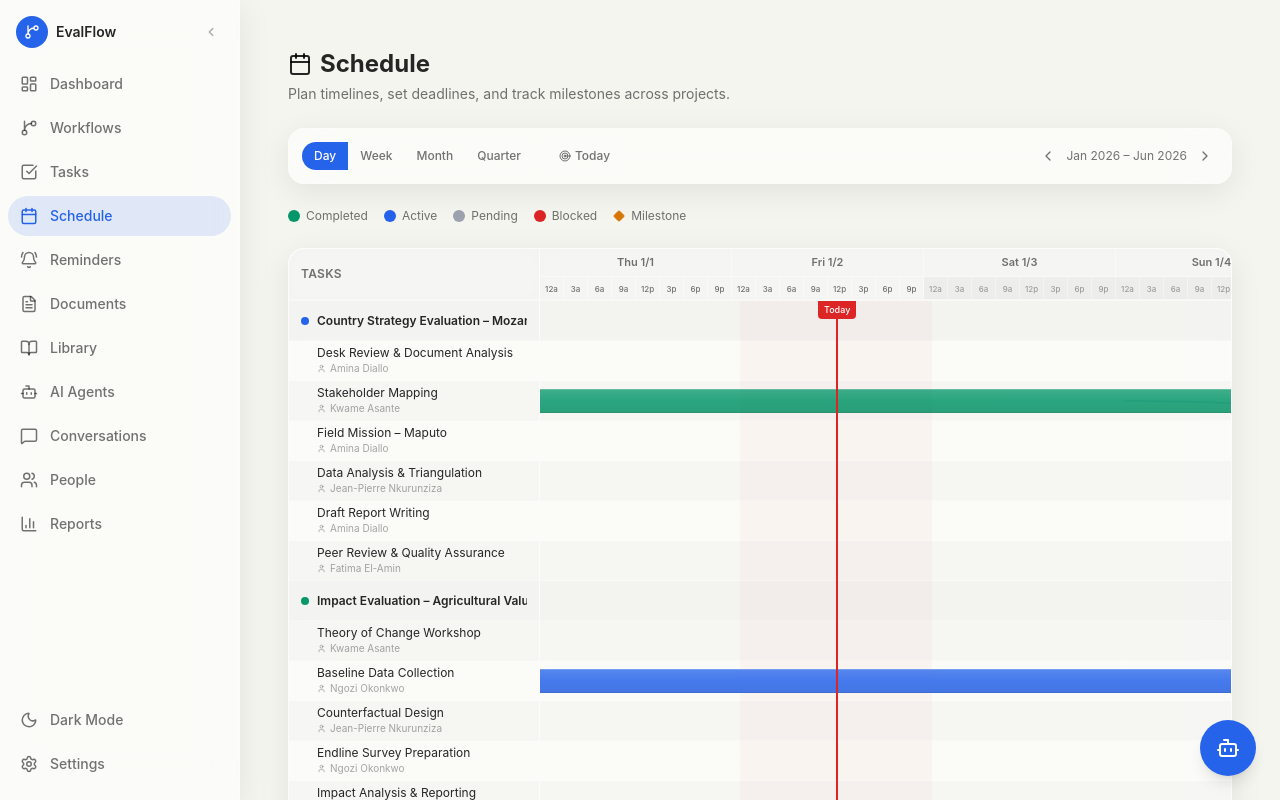
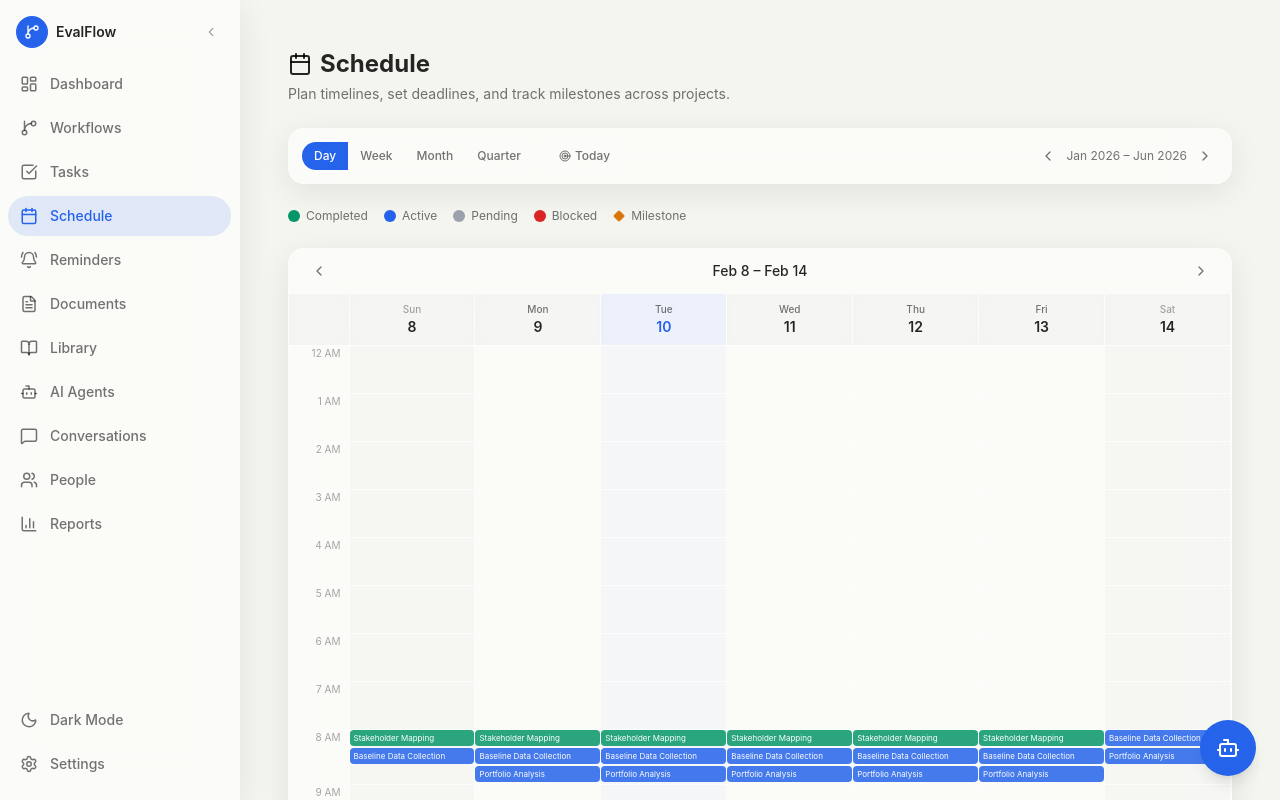
Before and after one commit to Cedric-Joel-YantioII/MySwimlaneBPM, a Next.js app: page /scheduling in a window 1280 px wide. Both pictures are taken after a click on the button "Day". Shown: the top 800 px of the page. Built offline with nearby package versions, Linux system fonts and the light colour scheme.

Commit message:
Day view: hours on left, days as columns (Sun-Sat), 3-letter abbreviations

```diff
--- a/src/app/scheduling/page.tsx
+++ b/src/app/scheduling/page.tsx
@@ -120,6 +120,13 @@ export default function SchedulingPage() {
   const timelineRef = useRef<HTMLDivElement>(null);
   const headerRef = useRef<HTMLDivElement>(null);
 
+  // For Day view: which week are we looking at (Sunday start)
+  const [calWeekStart, setCalWeekStart] = useState<Date>(() => {
+    const now = new Date();
+    const day = now.getDay();
+    return addDays(now, -day); // Go back to Sunday
+  });
+
   // Timeline range: Jan 1 2026 – Jun 30 2026
   const rangeStart = useMemo(() => toDate("2026-01-01"), []);
   const rangeEnd = useMemo(() => toDate("2026-06-30"), []);
@@ -144,20 +151,11 @@ export default function SchedulingPage() {
   }, []);
 
   const DAY_NAMES = ["Sun", "Mon", "Tue", "Wed", "Thu", "Fri", "Sat"];
-  const DAY_LETTERS = ["S", "M", "T", "W", "T", "F", "S"];
-  const HOUR_LABELS = ["12a", "1a", "2a", "3a", "4a", "5a", "6a", "7a", "8a", "9a", "10a", "11a", "12p", "1p", "2p", "3p", "4p", "5p", "6p", "7p", "8p", "9p", "10p", "11p"];
-
   // Generate header columns (top row)
   const headerCols = useMemo(() => {
     const cols: { label: string; left: number; width: number }[] = [];
     if (viewMode === "day") {
-      // Top row: each day with name
-      for (let i = 0; i <= totalDays; i++) {
-        const d = addDays(rangeStart, i);
-        const name = DAY_NAMES[d.getDay()];
-        const label = `${name} ${d.getMonth() + 1}/${d.getDate()}`;
-        cols.push({ label, left: i * dayWidth, width: dayWidth });
-      }
+      // Day view uses separate calendar layout
     } else if (viewMode === "week" || viewMode === "month") {
       // Top row: months
       let d = new Date(rangeStart);
@@ -187,43 +185,27 @@ export default function SchedulingPage() {
   const subHeaderCols = useMemo(() => {
     const cols: { label: string; left: number; width: number; isWeekend?: boolean }[] = [];
     if (viewMode === "day") {
-      // Sub-row: hourly markers within each day
-      for (let i = 0; i <= totalDays; i++) {
-        const d = addDays(rangeStart, i);
-        const isWkend = d.getDay() === 0 || d.getDay() === 6;
-        const hourWidth = dayWidth / 8; // show every 3 hours (8 slots per day)
-        for (let h = 0; h < 8; h++) {
-          const hour = h * 3;
-          cols.push({
-            label: HOUR_LABELS[hour],
-            left: i * dayWidth + h * hourWidth,
-            width: hourWidth,
-            isWeekend: isWkend,
-          });
-        }
-      }
+      // Day view uses separate calendar layout, no sub-headers needed
     } else if (viewMode === "week") {
-      // Show each day with day name + date number
       for (let i = 0; i <= totalDays; i++) {
         const d = addDays(rangeStart, i);
         const dayOfWeek = d.getDay();
         const dayNum = d.getDate();
         cols.push({
-          label: `${DAY_LETTERS[dayOfWeek]} ${dayNum}`,
+          label: `${DAY_NAMES[dayOfWeek]} ${dayNum}`,
           left: i * dayWidth,
           width: dayWidth,
           isWeekend: dayOfWeek === 0 || dayOfWeek === 6,
         });
       }
     } else if (viewMode === "month") {
-      // Show day letter + number on Mondays and 1st
       for (let i = 0; i <= totalDays; i++) {
         const d = addDays(rangeStart, i);
         const dayNum = d.getDate();
         const dayOfWeek = d.getDay();
         const showLabel = dayNum === 1 || dayOfWeek === 1;
         cols.push({
-          label: showLabel ? `${DAY_LETTERS[dayOfWeek]} ${dayNum}` : "",
+          label: showLabel ? `${DAY_NAMES[dayOfWeek]} ${dayNum}` : "",
           left: i * dayWidth,
           width: dayWidth,
           isWeekend: dayOfWeek === 0 || dayOfWeek === 6,
@@ -355,8 +337,127 @@ export default function SchedulingPage() {
         </span>
       </div>
 
+      {/* Day View: Weekly Calendar with hours on left, days as columns */}
+      {viewMode === "day" && (() => {
+        const HOURS = Array.from({ length: 24 }, (_, i) => {
+          if (i === 0) return "12 AM";
+          if (i < 12) return `${i} AM`;
+          if (i === 12) return "12 PM";
+          return `${i - 12} PM`;
+        });
+        const weekDays = Array.from({ length: 7 }, (_, i) => addDays(calWeekStart, i));
+        const allTasks = projects.flatMap(p => p.tasks.map(t => ({ ...t, projectColor: p.color })));
+        const todayStr = new Date().toISOString().slice(0, 10);
+
+        return (
+          <div className="glass rounded-xl overflow-hidden">
+            {/* Week navigation */}
+            <div className="flex items-center justify-between px-4 py-2 border-b border-[var(--glass-border)]">
+              <button
+                onClick={() => setCalWeekStart(addDays(calWeekStart, -7))}
+                className="p-1.5 rounded-lg hover:bg-[var(--surface-sunken)] text-[var(--text-secondary)]"
+              >
+                <ChevronLeft size={16} />
+              </button>
+              <span className="text-sm font-medium text-[var(--text-primary)]">
+                {formatDate(calWeekStart)} – {formatDate(addDays(calWeekStart, 6))}
+              </span>
+              <button
+                onClick={() => setCalWeekStart(addDays(calWeekStart, 7))}
+                className="p-1.5 rounded-lg hover:bg-[var(--surface-sunken)] text-[var(--text-secondary)]"
+              >
+                <ChevronRight size={16} />
+              </button>
+            </div>
+
+            <div className="overflow-auto" style={{ maxHeight: 600 }}>
+              <table className="w-full border-collapse" style={{ tableLayout: "fixed" }}>
+                <thead>
+                  <tr>
+                    <th
+                      className="sticky top-0 z-10 text-[10px] font-medium text-[var(--text-tertiary)] border-b border-r border-[var(--glass-border)]"
+                      style={{ width: 60, backgroundColor: "var(--surface-raised, var(--surface-sunken))", backdropFilter: "blur(8px)", padding: "8px 4px" }}
+                    />
+                    {weekDays.map((d, i) => {
+                      const isToday = d.toISOString().slice(0, 10) === todayStr;
+                      const isWeekend = d.getDay() === 0 || d.getDay() === 6;
+                      return (
+                        <th
+                          key={i}
+                          className="sticky top-0 z-10 text-center border-b border-r border-[var(--glass-border)]"
+                          style={{
+                            backgroundColor: isToday ? "rgba(37, 99, 235, 0.08)" : "var(--surface-raised, var(--surface-sunken))",
+                            backdropFilter: "blur(8px)",
+                            padding: "8px 4px",
+                          }}
+                        >
+                          <div className={`text-[10px] font-medium ${isWeekend ? "text-[var(--text-tertiary)]" : "text-[var(--text-secondary)]"}`}>
+                            {DAY_NAMES[d.getDay()]}
+                          </div>
+                          <div className={`text-sm font-semibold ${isToday ? "text-[#2563EB]" : "text-[var(--text-primary)]"}`}>
+                            {d.getDate()}
+                          </div>
+                        </th>
+                      );
+                    })}
+                  </tr>
+                </thead>
+                <tbody>
+                  {HOURS.map((label, hourIdx) => (
+                    <tr key={hourIdx}>
+                      <td
+                        className="text-[10px] text-[var(--text-tertiary)] text-right pr-2 border-r border-[var(--glass-border)] align-top"
+                        style={{ height: 48, borderBottom: "1px solid var(--glass-border)" }}
+                      >
+                        {label}
+                      </td>
+                      {weekDays.map((d, dayIdx) => {
+                        const dateStr = d.toISOString().slice(0, 10);
+                        const isToday = dateStr === todayStr;
+                        const isWeekend = d.getDay() === 0 || d.getDay() === 6;
+                        // Show tasks that span this day in the 8-9 AM slot as a marker
+                        const dayTasks = hourIdx === 8 ? allTasks.filter(t => t.start <= dateStr && t.end >= dateStr) : [];
+                        return (
+                          <td
+                            key={dayIdx}
+                            className="border-r border-[var(--glass-border)] align-top relative"
+                            style={{
+                              height: 48,
+                              borderBottom: "1px solid var(--glass-border)",
+                              backgroundColor: isToday
+                                ? "rgba(37, 99, 235, 0.03)"
+                                : isWeekend
+                                  ? "rgba(0,0,0,0.02)"
+                                  : "transparent",
+                            }}
+                          >
+                            {dayTasks.map((t, ti) => (
+                              <div
+                                key={ti}
+                                className="text-[8px] text-white px-1 py-0.5 rounded truncate mb-0.5"
+                                style={{
+                                  backgroundColor: STATUS_COLORS[t.status],
+                                  opacity: t.status === "pending" ? 0.6 : 0.85,
+                                }}
+                                title={`${t.name}\n${t.assignee}`}
+                              >
+                                {t.name}
+                              </div>
+                            ))}
+                          </td>
+                        );
+                      })}
+                    </tr>
+                  ))}
+                </tbody>
+              </table>
+            </div>
+          </div>
+        );
+      })()}
+
       {/* Gantt Chart */}
-      <div className="glass rounded-xl overflow-hidden">
+      {viewMode !== "day" && <div className="glass rounded-xl overflow-hidden">
         <div className="flex">
           {/* Left panel - task list */}
           <div className="hidden md:block flex-shrink-0" style={{ width: 250 }}>
@@ -694,7 +795,7 @@ export default function SchedulingPage() {
             </div>
           </div>
         </div>
-      </div>
+      </div>}
 
       {/* Summary */}
       <div className="grid grid-cols-2 md:grid-cols-4 gap-3">
```
